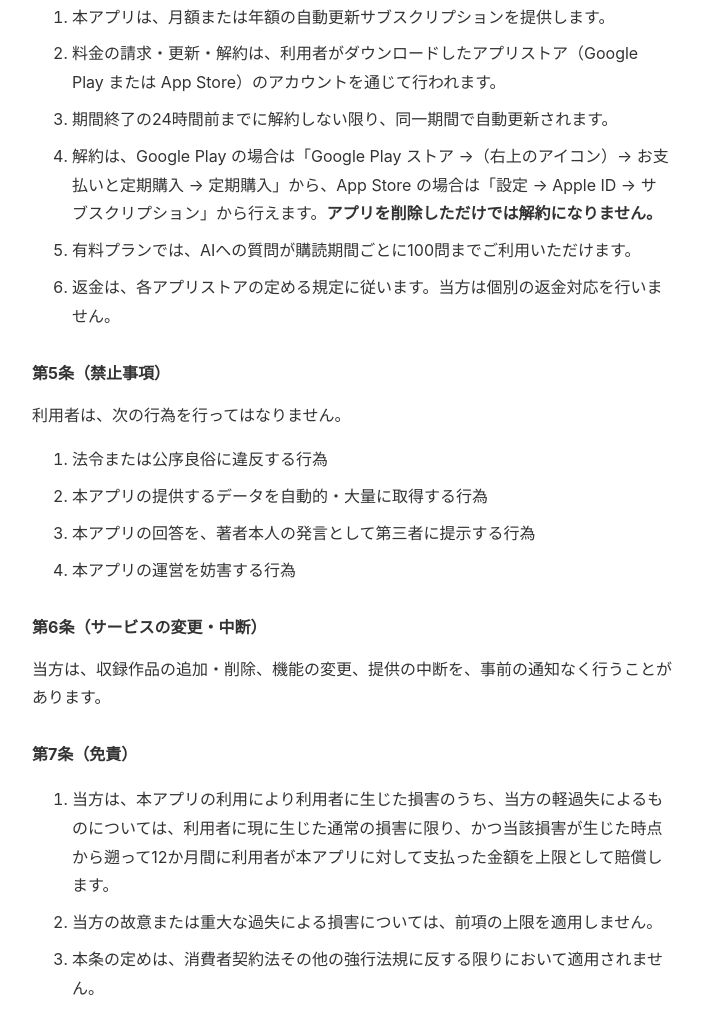
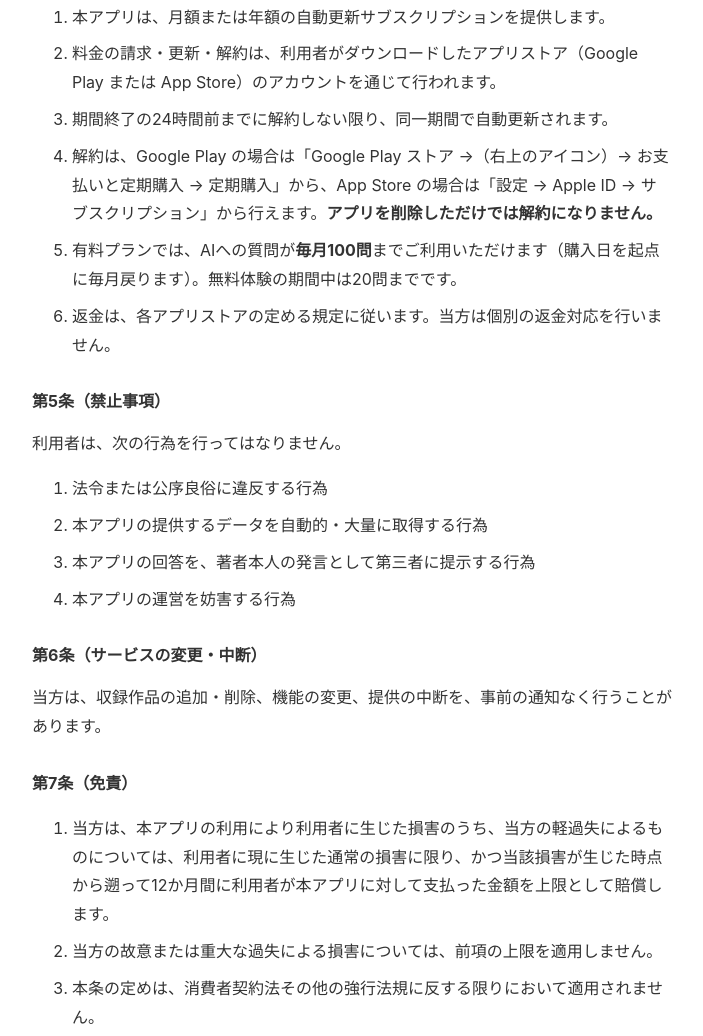
Before and after one commit to takurofukuma/meicho-legal, a plain HTML site: page terms.html in a window 1280 px wide. Shown: the part 891-1927 px from the top of the page, without its empty margins (288-991 px from the left). Drawn offline with Linux system fonts and the light colour scheme.

Commit message:
update 2026-09-26

```diff
--- a/terms.html
+++ b/terms.html
@@ -25,7 +25,7 @@
 <li>料金の請求・更新・解約は、利用者がダウンロードしたアプリストア（Google Play または App Store）のアカウントを通じて行われます。</li>
 <li>期間終了の24時間前までに解約しない限り、同一期間で自動更新されます。</li>
 <li>解約は、Google Play の場合は「Google Play ストア →（右上のアイコン）→ お支払いと定期購入 → 定期購入」から、App Store の場合は「設定 → Apple ID → サブスクリプション」から行えます。<b>アプリを削除しただけでは解約になりません。</b></li>
-<li>有料プランでは、AIへの質問が購読期間ごとに100問までご利用いただけます。</li>
+<li>有料プランでは、AIへの質問が<b>毎月100問</b>までご利用いただけます（購入日を起点に毎月戻ります）。無料体験の期間中は20問までです。</li>
 <li>返金は、各アプリストアの定める規定に従います。当方は個別の返金対応を行いません。</li>
 </ol>
 
```
